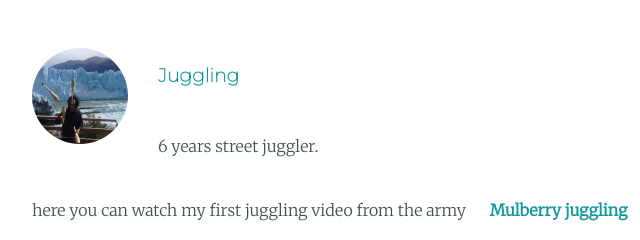
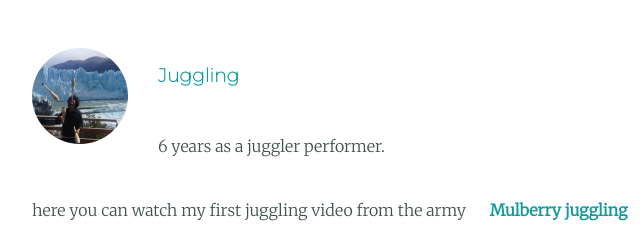
Before and after one commit to NivTzemach/cv, a plain HTML site: page index.html in a window 1280 px wide. Shown: the part 1800-2040 px from the top of the page, 288-928 px from the left. Drawn offline with Linux system fonts and the light colour scheme.

Commit message:
Update index.html

```diff
--- a/index.html
+++ b/index.html
@@ -52,7 +52,7 @@
       <div class="skill-row">
         <img class="juggle-img" src="images\juggling_trip.png" alt="me juggle">
         <h3>Juggling</h3>
-        <p>6 years street juggler.</p>
+        <p>6 years as a juggler performer.</p>
         <p>here you can watch my first juggling video from the army <strong> <a class="footer-link" href="https://www.youtube.com/watch?v=kIeNQPcgNlI&ab_channel=NivTzemach">Mulberry juggling</a></strong></p>
 
       </div>
```
